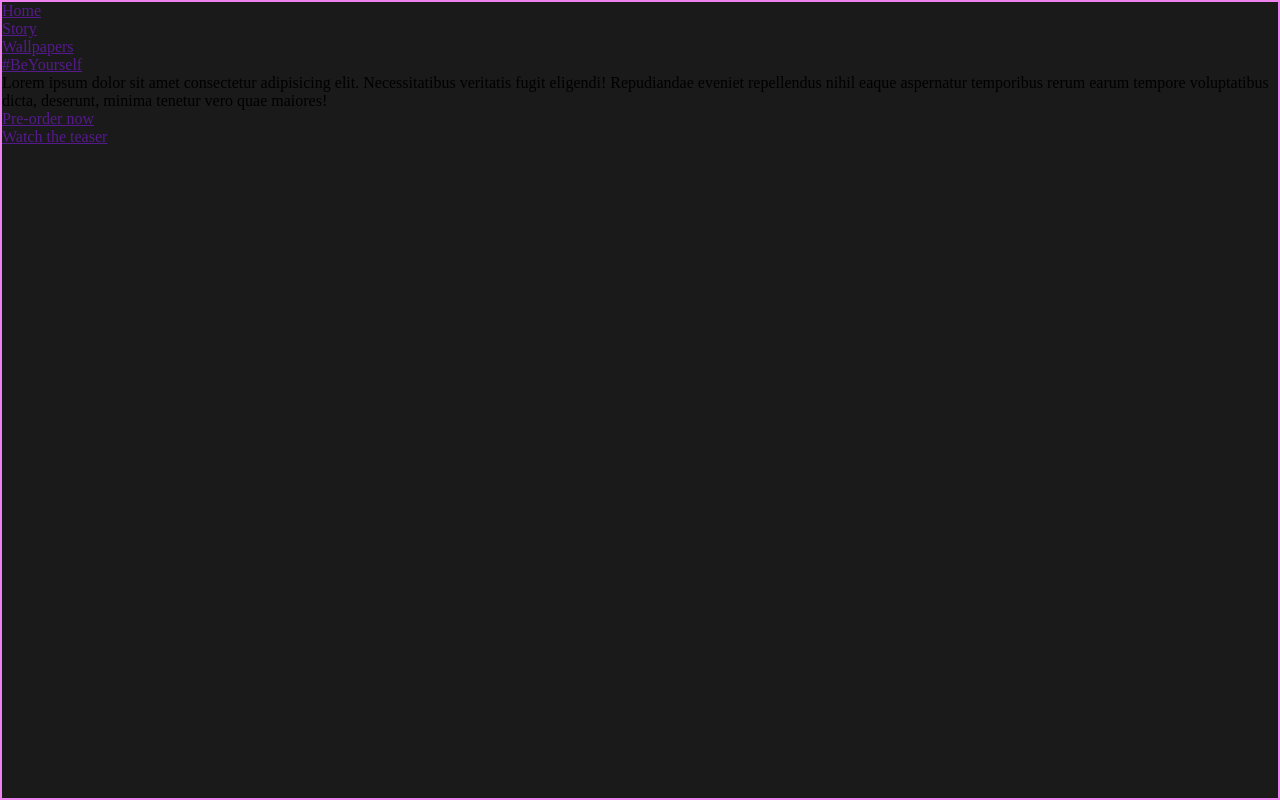
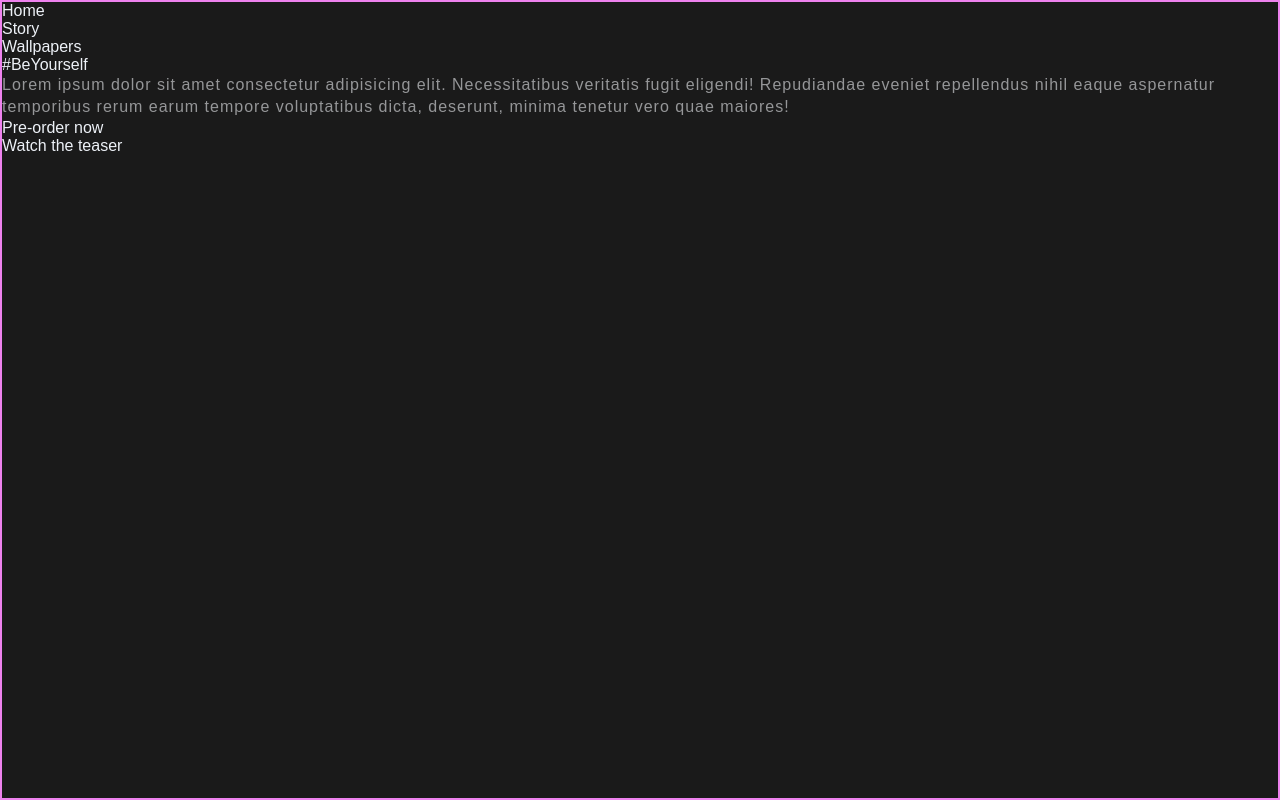
Before and after one commit to tatmorenno/frontweek-spiderman-milesmorales, a plain HTML site: page index.html in a window 1280 px wide. Drawn offline with Linux system fonts and the light colour scheme.

Commit message:
importing font and adding images and partials

```diff
--- a/css/style.css
+++ b/css/style.css
@@ -3,6 +3,7 @@
   margin: 0;
   -webkit-box-sizing: border-box;
           box-sizing: border-box;
+  font-family: 'Mukta', sans-serif;
 }
 
 body {
@@ -11,4 +12,25 @@ body {
   background-color: #1a1a1a;
   border: 2px solid violet;
 }
+
+img, svg {
+  display: block;
+  width: 100%;
+}
+
+a {
+  text-decoration: none;
+  color: #EDF1F7;
+}
+
+.border {
+  border: 1px solid red;
+}
+
+p {
+  font-size: 16px;
+  color: #959698;
+  letter-spacing: 1px;
+  line-height: 140%;
+}
 /*# sourceMappingURL=style.css.map */
```
Also changed, not shown: 1 other file.
